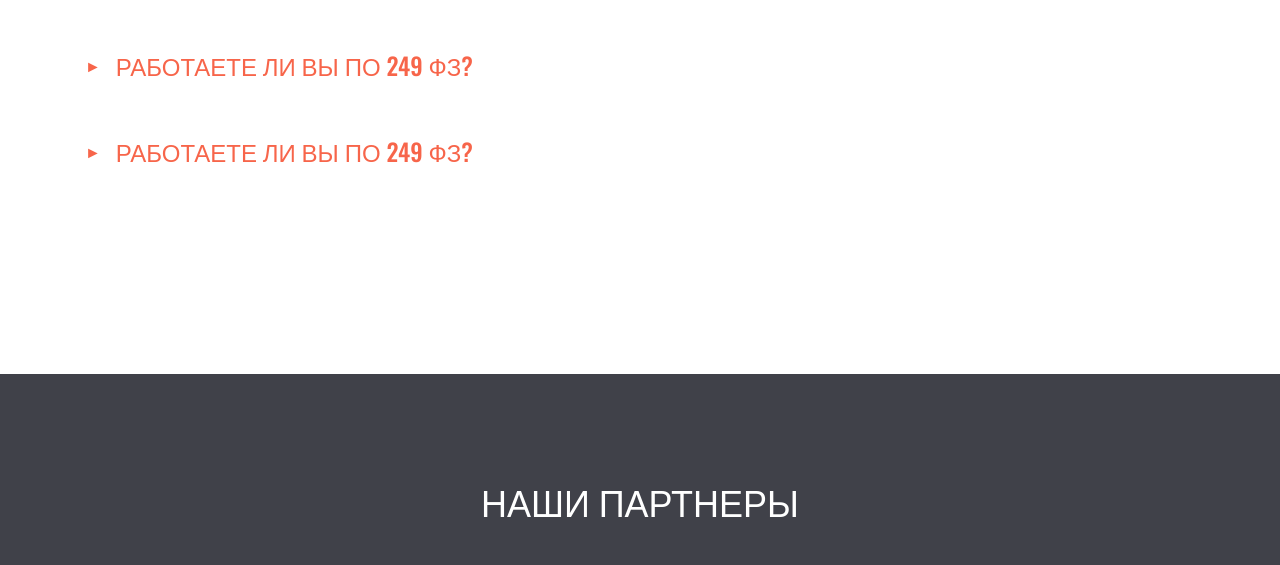
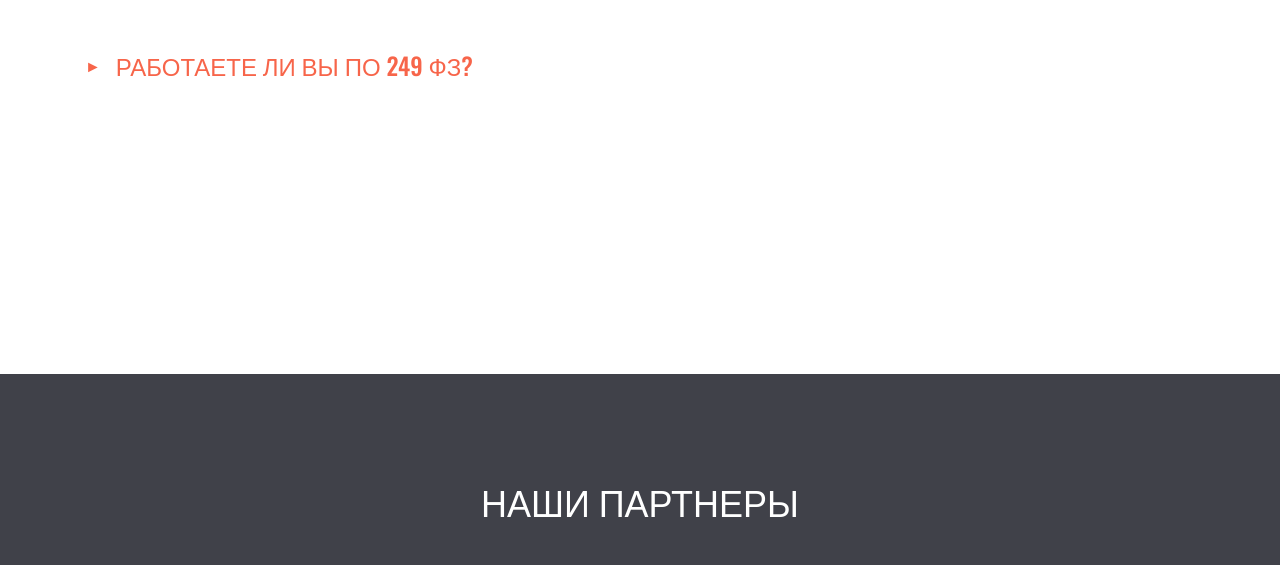
Before and after one commit to ilyadudiak/Eclipse, a plain HTML site: page index.html in a window 1280 px wide. Shown: the part 4284-4849 px from the top of the page. Drawn offline with nearby package versions, Linux system fonts and the light colour scheme.

Commit message:
Update index.html

```diff
--- a/index.html
+++ b/index.html
@@ -143,10 +143,6 @@
         <details class="answers__details"> <summary><p>РАБОТАЕТЕ ЛИ ВЫ ПО 249 ФЗ?</p></summary><div class="answers__text">Lorem Ipsum - это текст-"рыба", часто используемый в печати и вэб-дизайне. Lorem Ipsum является стандартной "рыбой" для текстов на латинице с начала XVI века. В то время некий безымянный печатник создал большую коллекцию размеров и форм шрифтов, используя Lorem Ipsum для распечатки образцов. </div></details>
     </div>
 
-    <div class="answers__item">
-        <details class="answers__details"> <summary><p>РАБОТАЕТЕ ЛИ ВЫ ПО 249 ФЗ?</p></summary><div class="answers__text">Lorem Ipsum - это текст-"рыба", часто используемый в печати и вэб-дизайне. Lorem Ipsum является стандартной "рыбой" для текстов на латинице с начала XVI века. В то время некий безымянный печатник создал большую коллекцию размеров и форм шрифтов, используя Lorem Ipsum для распечатки образцов. </div></details>
-    </div>
-
 
 
 
```
